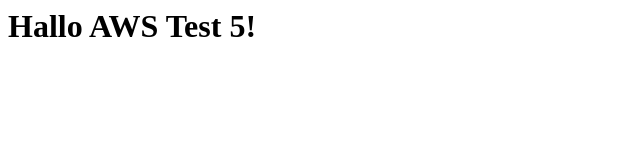
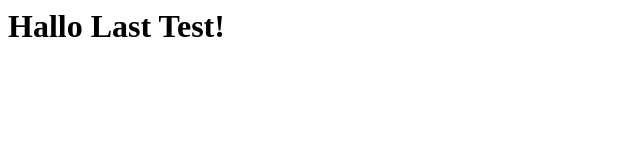
Before and after one commit to zahlenhelfer/aws-frontend-example, a website: page static/index.html in a window 1280 px wide. Shown: the whole page, without its empty margins (0-640 px from the left). Drawn offline with Linux system fonts and the light colour scheme.

Commit message:
last commit for today

```diff
--- a/static/index.html
+++ b/static/index.html
@@ -1 +1 @@
-<h1>Hallo AWS Test 5!</h1>
+<h1>Hallo Last Test!</h1>
```
Also changed, not shown: .travis.yml.
